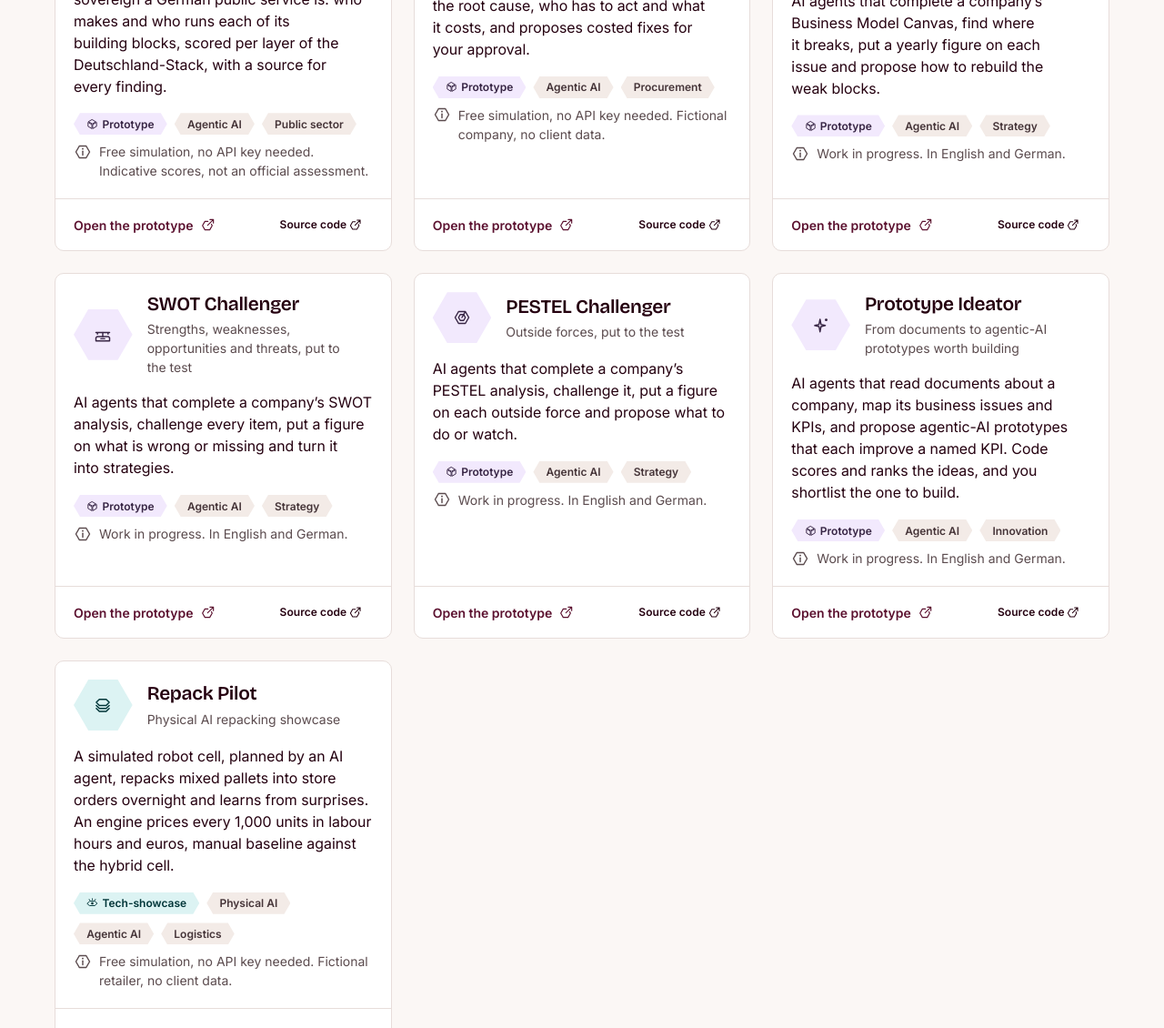
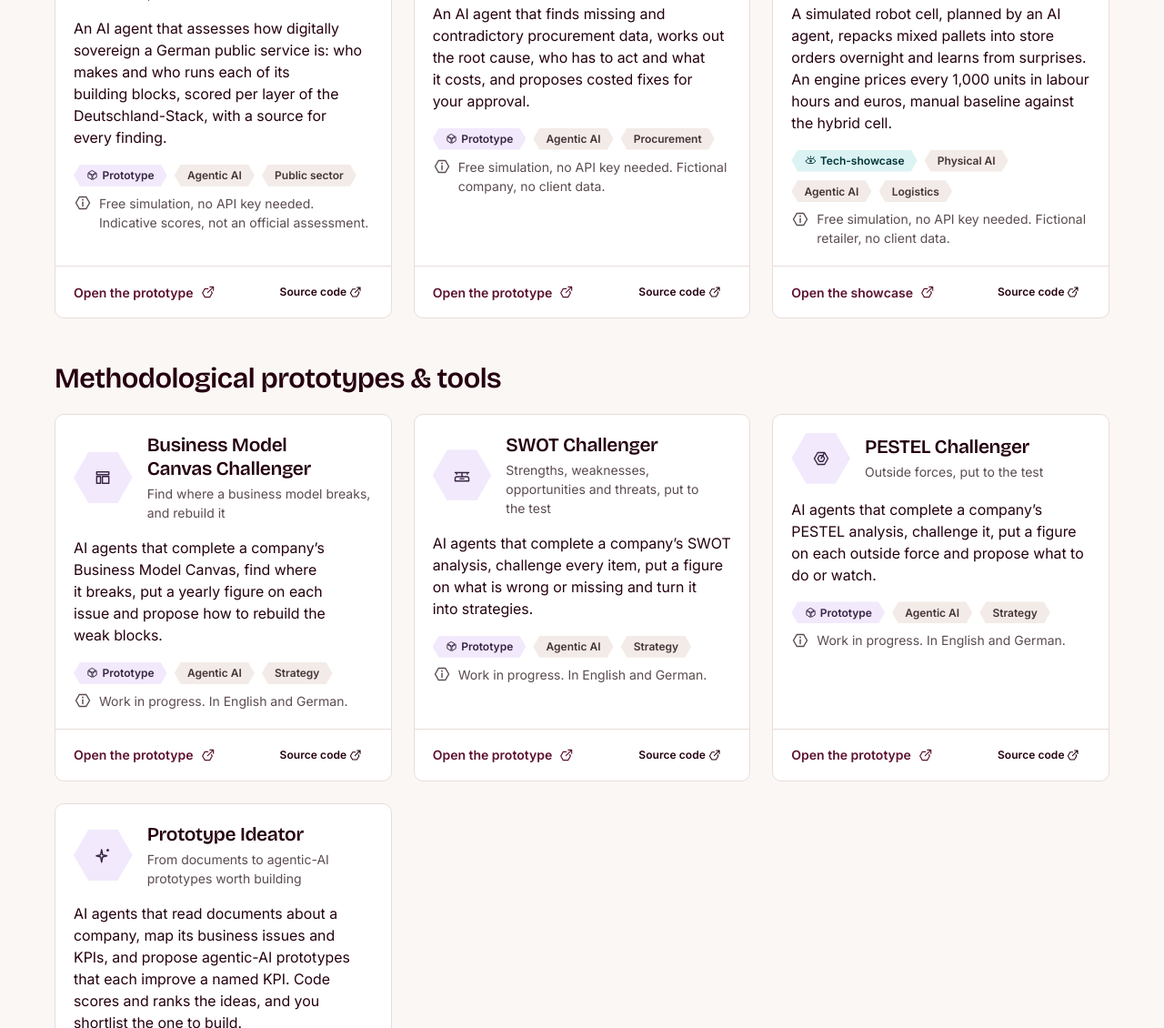
Before and after one commit to VictorPflueger/VIP, a plain HTML site: page prototypes.html in a window 1280 px wide. Shown: the part 1421-2551 px from the top of the page at 91% size. Drawn offline with Linux system fonts and the light colour scheme.

Commit message:
Split the prototypes page into functional and methodological parts
The page now has two parts, each under its own heading:
"Functional prototypes, demos & tech-showcases" (the nine functional cards,
Repack Pilot included) and then "Methodological prototypes & tools" (the
Business Model Canvas, SWOT and PESTEL challengers and the Prototype Ideator).

- data/prototypes.js: a new optional field, group: "functional" (the default)
  or "methodological", documented in the header. The four methodological cards
  move to the end of the file, after a comment line, in their earlier order,
  each with group: "methodological". No other value of any card changes, so
  kinds and icons still match each app's page-icon test.
- js/site.js: a GROUPS table holds the two headings. Each part is a section
  labelled by its h2 (id functional or methodological, so
  prototypes.html#methodological jumps to it); the card titles become h3 and
  keep their look. An unknown group warns in the console and shows the card
  with the functional ones; a part without cards is left out.
- prototypes.html: the list's container is now a div that site.js fills with
  the parts.
- css/site.css: the parts are spaced like the years on the articles page.
- README.md: the group field, both headings and where to paste a new card.

Co-Authored-By: Claude Opus 5.5 <noreply@anthropic.com>
Claude-Session: https://claude.ai/code/session_01Ya2YCQGY3ybKMJWqU7hpvC

```diff
--- a/css/site.css
+++ b/css/site.css
@@ -265,6 +265,10 @@
 
 /* ---- prototypes ----------------------------------------------------------------------------- */
 
+/* The page's parts (functional, then methodological), spaced like the years on the articles page */
+.site-proto-group + .site-proto-group { margin-top: var(--vc-space-12); }
+.site-proto-group__title { margin: 0 0 var(--vc-space-5); }
+
 /* Vici's auto grid */
 .site-cards {
   --vc-grid-min: 22rem;
--- a/data/prototypes.js
+++ b/data/prototypes.js
@@ -1,14 +1,20 @@
-/* Prototypes, demos and tech-showcases: the cards on prototypes.html, in the order listed here.
+/* Prototypes, demos and tech-showcases: the cards on prototypes.html. The page has two parts (see
+ * group below); within each part, the cards keep the order listed here.
  *
  * TO ADD A PROTOTYPE, DEMO OR TECH-SHOWCASE: copy one block from { to }, paste it where the card
- * should appear (first block = first card), and change the values. Keep the quotes around text and
- * the comma after each block.
+ * should appear in its part (the functional cards come first, the methodological ones last, after
+ * their comment line), and change the values. Keep the quotes around text and the comma after each
+ * block.
  *
  *   name         Card title.                                                         (required)
  *   kind         What it is: "prototype", "demo" or "showcase"; shown as a tag in its   (optional)
  *                colour (lilac, fjord or teal), and the card's hint reads "Open the
  *                prototype", "Open the demo" or "Open the showcase". Without a kind,
  *                the card is a prototype.
+ *   group        Which part of the page the card sits in: "functional" (under          (optional)
+ *                "Functional prototypes, demos & tech-showcases") or "methodological"
+ *                (under "Methodological prototypes & tools"). Without a group, the
+ *                card is functional.
  *   subtitle     One line under the title.                                           (optional)
  *   description  One or two short sentences.                                         (required)
  *   url          Where a click on the card leads: the live version.                  (required)
@@ -116,8 +122,22 @@ window.PROTOTYPES = [
     note: "Free simulation, no API key needed. Fictional company, no client data.",
   },
   {
+    name: "Repack Pilot",
+    kind: "showcase",
+    subtitle: "Physical AI repacking showcase",
+    description: "A simulated robot cell, planned by an AI agent, repacks mixed pallets into store orders overnight and learns from surprises. An engine prices every 1,000 units in labour hours and euros, manual baseline against the hybrid cell.",
+    url: "https://victorpflueger.github.io/physicalAI-repacking/",
+    code: "https://github.com/VictorPflueger/physicalAI-repacking",
+    icon: "layers",
+    tags: ["Physical AI", "Agentic AI", "Logistics"],
+    note: "Free simulation, no API key needed. Fictional retailer, no client data.",
+  },
+
+  // Methodological prototypes and tools: the page's second part (group: "methodological").
+  {
     name: "Business Model Canvas Challenger",
     kind: "prototype",
+    group: "methodological",
     subtitle: "Find where a business model breaks, and rebuild it",
     description: "AI agents that complete a company’s Business Model Canvas, find where it breaks, put a yearly figure on each issue and propose how to rebuild the weak blocks.",
     url: "https://victorpflueger.github.io/BMC-challenger/",
@@ -129,6 +149,7 @@ window.PROTOTYPES = [
   {
     name: "SWOT Challenger",
     kind: "prototype",
+    group: "methodological",
     subtitle: "Strengths, weaknesses, opportunities and threats, put to the test",
     description: "AI agents that complete a company’s SWOT analysis, challenge every item, put a figure on what is wrong or missing and turn it into strategies.",
     url: "https://victorpflueger.github.io/SWOT-challenger/",
@@ -140,6 +161,7 @@ window.PROTOTYPES = [
   {
     name: "PESTEL Challenger",
     kind: "prototype",
+    group: "methodological",
     subtitle: "Outside forces, put to the test",
     description: "AI agents that complete a company’s PESTEL analysis, challenge it, put a figure on each outside force and propose what to do or watch.",
     url: "https://victorpflueger.github.io/PESTEL-challenger/",
@@ -151,6 +173,7 @@ window.PROTOTYPES = [
   {
     name: "Prototype Ideator",
     kind: "prototype",
+    group: "methodological",
     subtitle: "From documents to agentic-AI prototypes worth building",
     description: "AI agents that read documents about a company, map its business issues and KPIs, and propose agentic-AI prototypes that each improve a named KPI. Code scores and ranks the ideas, and you shortlist the one to build.",
     url: "https://victorpflueger.github.io/PrototypeIdeator/",
@@ -159,15 +182,4 @@ window.PROTOTYPES = [
     tags: ["Agentic AI", "Innovation"],
     note: "Work in progress. In English and German.",
   },
-  {
-    name: "Repack Pilot",
-    kind: "showcase",
-    subtitle: "Physical AI repacking showcase",
-    description: "A simulated robot cell, planned by an AI agent, repacks mixed pallets into store orders overnight and learns from surprises. An engine prices every 1,000 units in labour hours and euros, manual baseline against the hybrid cell.",
-    url: "https://victorpflueger.github.io/physicalAI-repacking/",
-    code: "https://github.com/VictorPflueger/physicalAI-repacking",
-    icon: "layers",
-    tags: ["Physical AI", "Agentic AI", "Logistics"],
-    note: "Free simulation, no API key needed. Fictional retailer, no client data.",
-  },
 ];
--- a/js/site.js
+++ b/js/site.js
@@ -19,6 +19,14 @@
     prototype: { label: "Prototype",     icon: "cube", tone: "lilac", cta: "Open the prototype" },
     demo:      { label: "Demo",          icon: "play", tone: "fjord", cta: "Open the demo" },
     showcase:  { label: "Tech-showcase", icon: "eye",  tone: "teal",  cta: "Open the showcase" }
+  };
+
+  /* The parts of the Prototypes, demos and tech-showcases page, in the order they appear. A card's
+     group (data/prototypes.js) says which part it sits in; a card without one is functional. The
+     key is also the heading's id, so prototypes.html#methodological leads straight to that part. */
+  var GROUPS = {
+    functional:     { heading: "Functional prototypes, demos & tech-showcases" },
+    methodological: { heading: "Methodological prototypes & tools" }
   };
 
   /* The kinds of entry on the Articles, events & features page: the tag's label and the card's
@@ -190,9 +198,18 @@
       warn(where, "kind should be one of: " + Object.keys(SHOWCASE_KINDS).join(", "), "shown as a prototype");
       kind = SHOWCASE_KINDS.prototype;
     }
+    var group = "functional";
+    if (given(entry.group)) {
+      group = isText(entry.group) ? entry.group.trim().toLowerCase() : "";
+      if (!Object.prototype.hasOwnProperty.call(GROUPS, group)) {
+        warn(where, "group should be one of: " + Object.keys(GROUPS).join(", "), "shown with the functional ones");
+        group = "functional";
+      }
+    }
     var item = {
       name: entry.name.trim(),
       kind: kind,
+      group: group,
       subtitle: isText(entry.subtitle) ? entry.subtitle.trim() : "",
       description: entry.description.trim(),
       url: url,
@@ -258,7 +275,8 @@
       head.appendChild(protoCell(item));
     }
     var titles = el("div", "site-proto__titles");
-    var title = el("h2", "vc-card__title");
+    // an h3 under its part's h2 heading; Vici's .vc-card__title sets the look, so it looks as before
+    var title = el("h3", "vc-card__title");
     var link = el("a", "vc-card__link", item.name);
     link.href = item.url;
     title.appendChild(link);
@@ -297,15 +315,27 @@
     return card;
   }
 
+  /* One part per group, in the order of GROUPS: a section labelled by its heading, holding the
+     group's cards in Vici's grid in the order of the data file. A group without cards is left out. */
   function renderPrototypes(root, items) {
     root.textContent = "";
     if (!items.length) {
-      // the empty state takes the list's place instead of sitting in it as one grid cell
-      root.hidden = true;
-      root.insertAdjacentElement("afterend", emptyNote("cube", "New prototypes, demos and tech-showcases are on their way.", "Until then, my code is on ", "GitHub", "https://github.com/VictorPflueger"));
+      root.appendChild(emptyNote("cube", "New prototypes, demos and tech-showcases are on their way.", "Until then, my code is on ", "GitHub", "https://github.com/VictorPflueger"));
       return;
     }
-    items.forEach(function (item) { root.appendChild(prototypeCard(item)); });
+    Object.keys(GROUPS).forEach(function (key) {
+      var cards = items.filter(function (item) { return item.group === key; });
+      if (!cards.length) return;
+      var section = el("section", "site-proto-group");
+      var heading = el("h2", "vc-h3 site-proto-group__title", GROUPS[key].heading);
+      heading.id = key;
+      section.setAttribute("aria-labelledby", heading.id);
+      section.appendChild(heading);
+      var list = el("ul", "vc-grid site-cards");
+      cards.forEach(function (item) { list.appendChild(prototypeCard(item)); });
+      section.appendChild(list);
+      root.appendChild(section);
+    });
   }
 
   /* ---- articles, events and features -------------------------------------------------------- */
--- a/prototypes.html
+++ b/prototypes.html
@@ -62,7 +62,8 @@
       </div>
     </div>
     <div class="vc-container vc-section site-page-body">
-      <ul id="prototype-list" class="vc-grid site-cards" aria-label="Prototypes, demos &amp; tech-showcases"></ul>
+      <!-- site.js fills this with the page's parts: functional, then methodological -->
+      <div id="prototype-list"></div>
       <noscript>
         <div class="vc-empty site-empty"><div class="vc-empty__art" aria-hidden="true"><span></span><span></span><span></span><span class="vc-icon vc-icon--cube"></span></div><p class="vc-empty__title">This list needs JavaScript.</p><p class="vc-empty__text">Their code is on GitHub: <a href="https://github.com/VictorPflueger" rel="me">github.com/VictorPflueger</a>.</p></div>
       </noscript>
```
Also changed, not shown: 1 other file.
